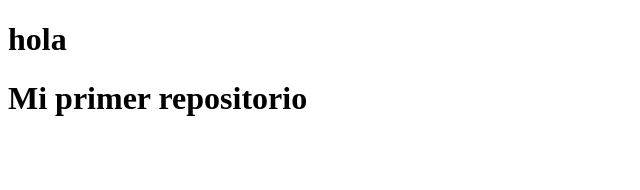
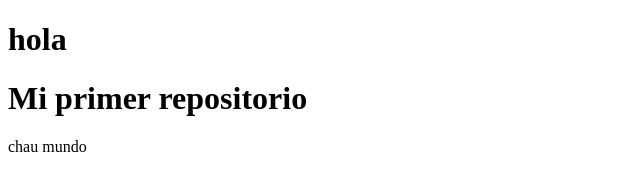
Before and after one commit to evercoasandoval/mi-repositorio, a plain HTML site: page index.html in a window 1280 px wide. Shown: the whole page, without its empty margins (0-640 px from the left). Drawn offline with Linux system fonts and the light colour scheme.

Commit message:
chau mundo

```diff
--- a/index.html
+++ b/index.html
@@ -8,5 +8,6 @@
 <body>
     <h1>hola</h1>
     <h1>Mi primer repositorio</h1>
+    <p>chau mundo</p>
 </body>
 </html>
```
